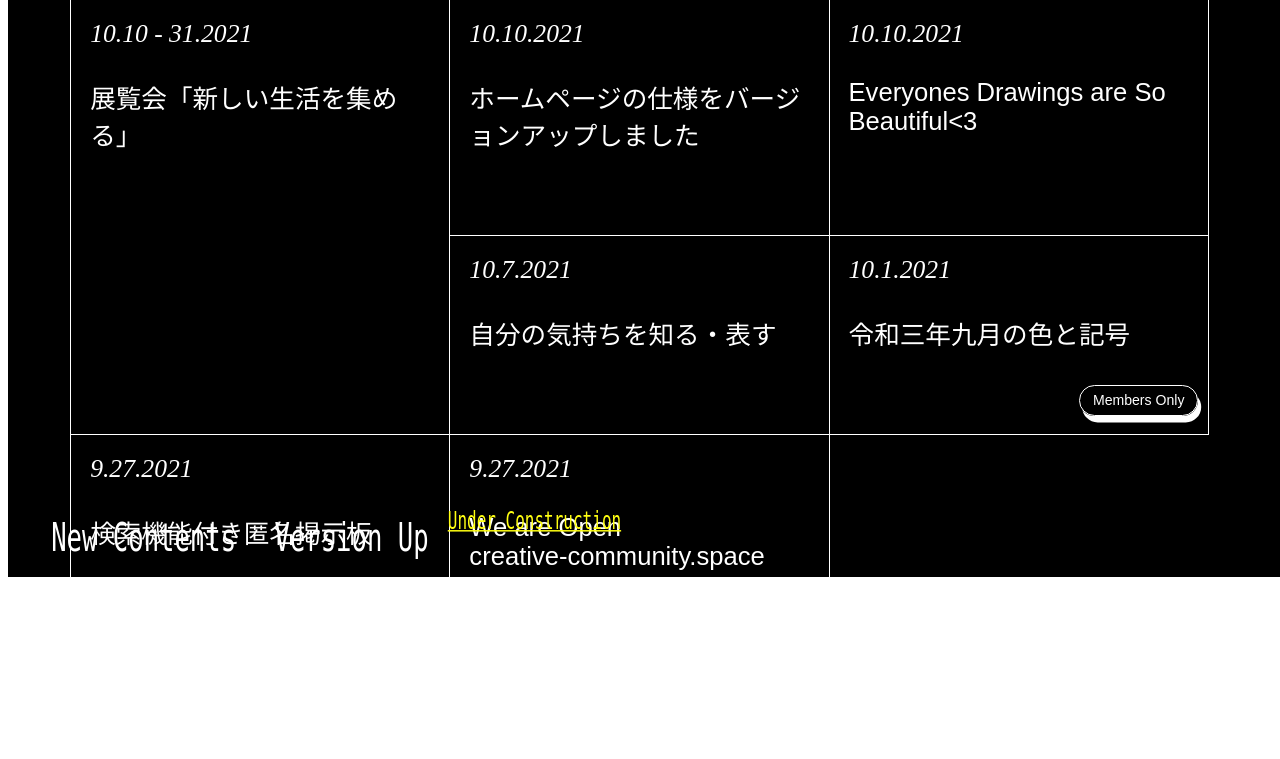
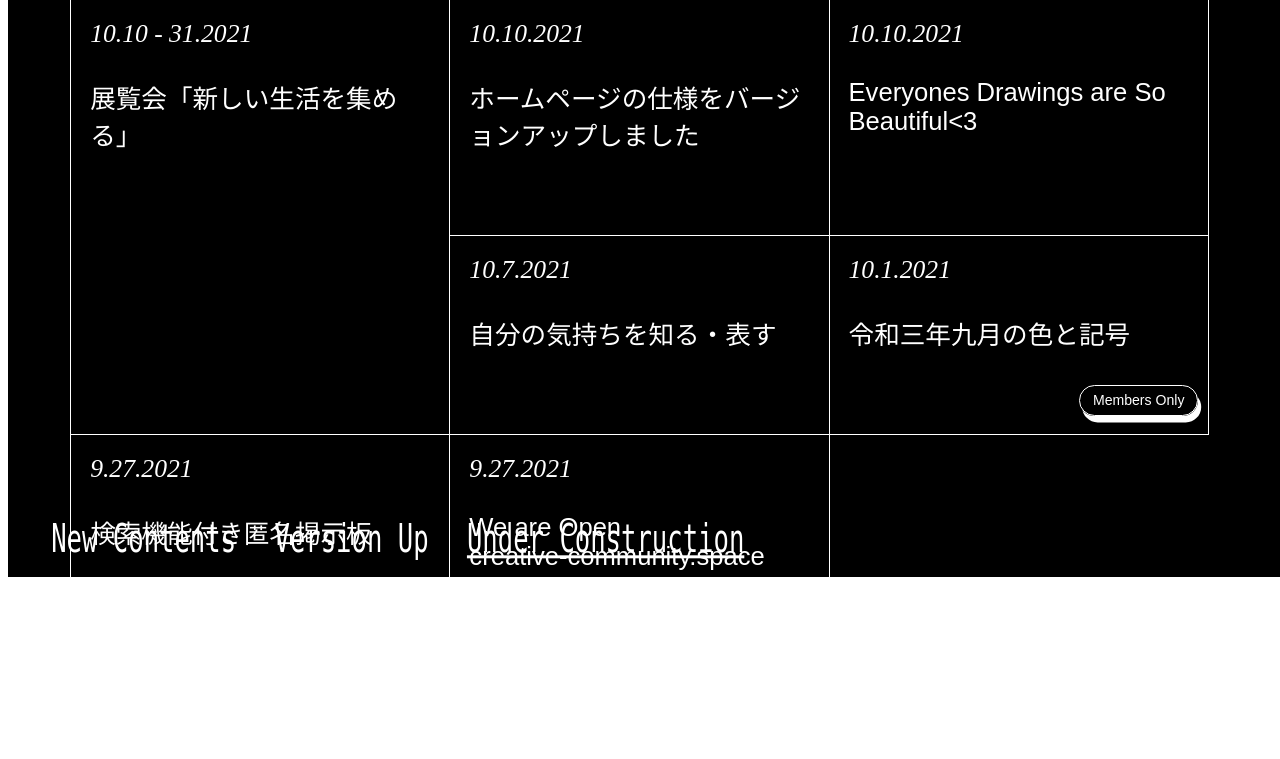
Before and after one commit to creative-community-pehu/index, a PHP site: page /ver/ in a window 1280 px wide. Shown: the part 223-982 px from the top of the page. Run offline with PHP 8.4, Linux system fonts and the light colour scheme; some libraries are stand-ins or nearby versions.

Commit message:
Update index.php

```diff
--- a/ver/index.php
+++ b/ver/index.php
@@ -162,6 +162,7 @@ input[type="reset"] {
   padding:0.25vw 0.5vw;
   font-size: 2vw;
   color: #000;
+  text-decoration:none:
   border-bottom:1px solid transparent;
   transition:1.5s all;
 }
@@ -214,7 +215,7 @@ input[type="reset"] {
   <input type="radio" name="type" value="upgrade" id="upgrade">
   <label for="upgrade" class="label">Version Up</label></li>
   <li>
-  <a href="#tobe">Under Construction</a></li>
+  <a href="#tobe" class="label">Under Construction</a></li>
   <li class="reset">
   <input type="reset" name="reset" value="" class="reset-button"></li>
   </ul>
```
